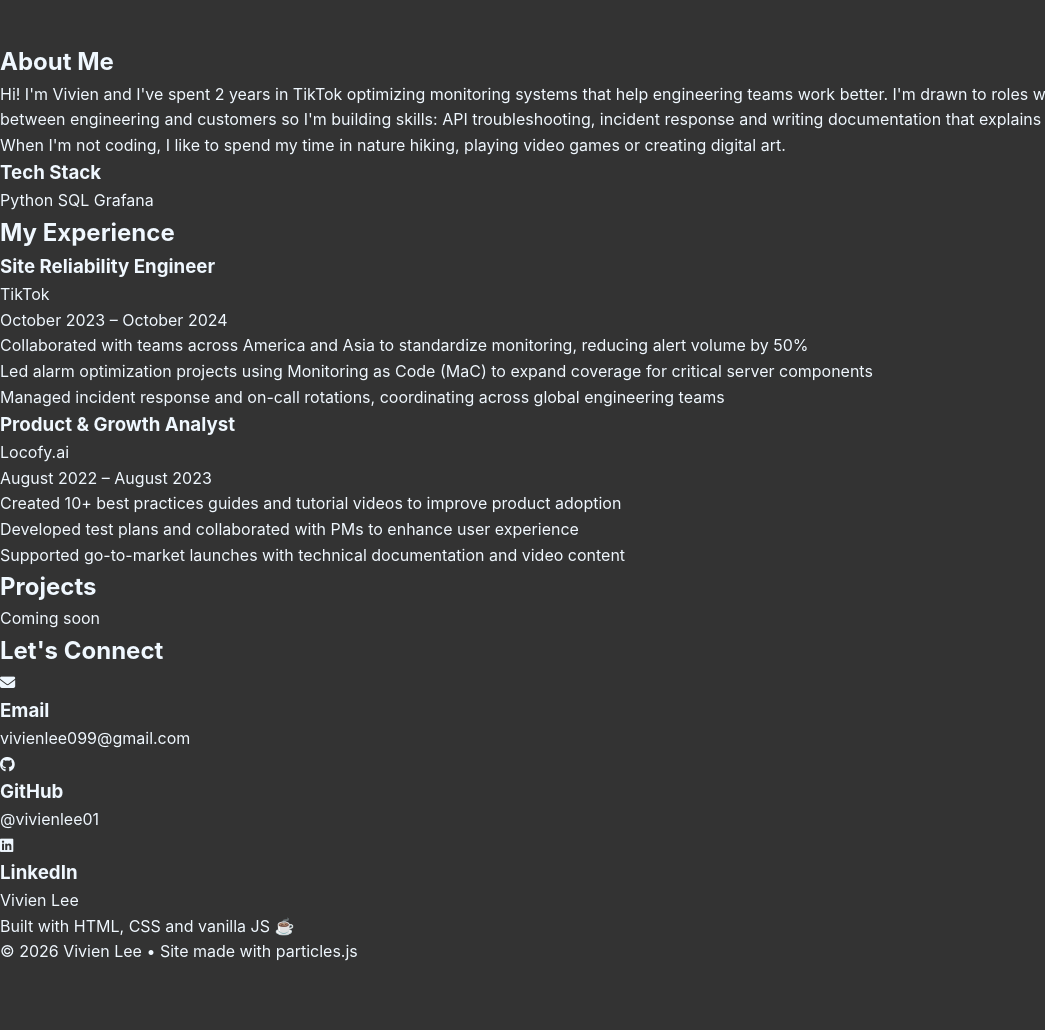
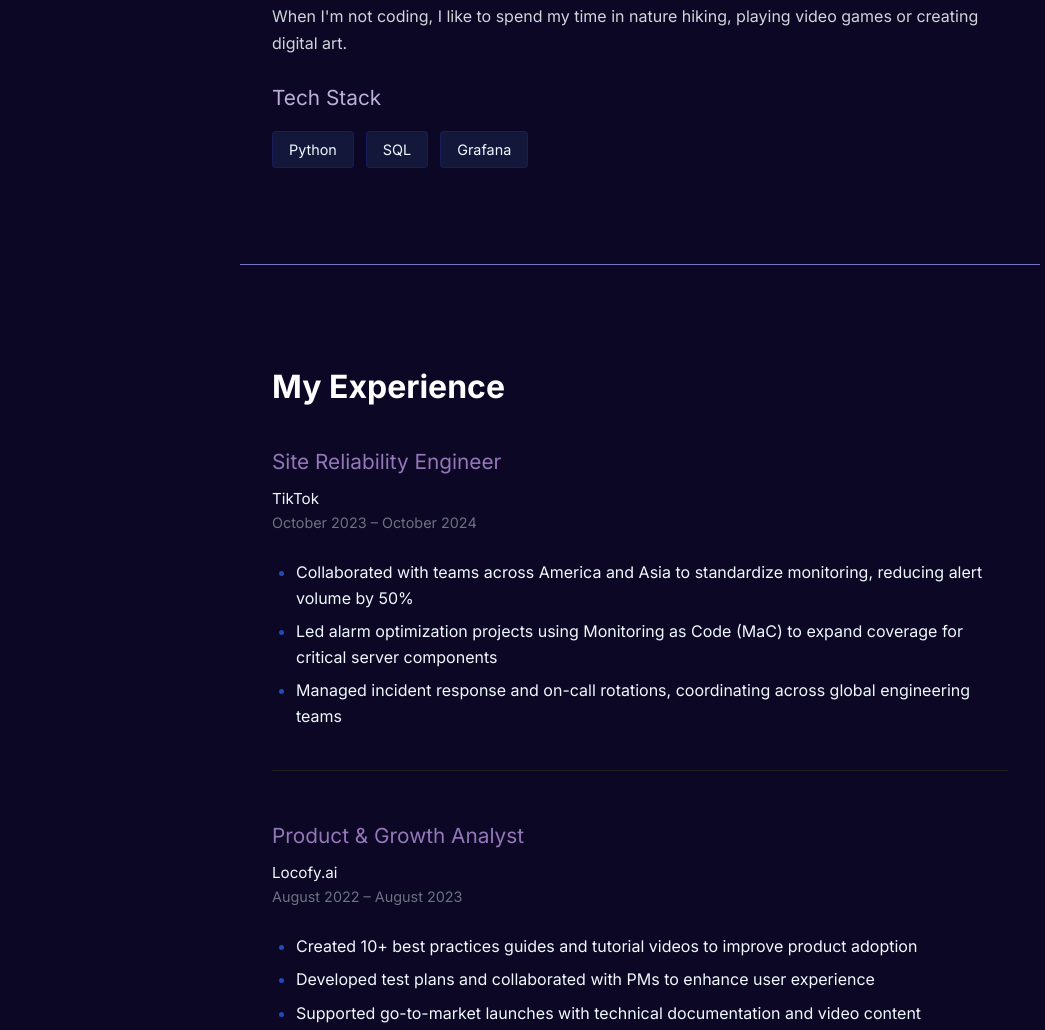
Before and after one commit to vivienlee01/vivienlee01.github.io, a website: page index.html in a window 1280 px wide. Shown: the part 1030-2060 px from the top of the page, without its empty margins (0-1045 px from the left). Before the commit the page ends 1995 px from the top, so only its background shows below. Drawn offline with Linux system fonts and the light colour scheme.

Commit message:
updated css sheet

```diff
--- a/style.css
+++ b/style.css
@@ -1,3 +1,7 @@
+html {
+  scroll-behavior: smooth;
+}
+
 * {
   margin: 0;
   padding: 0;
@@ -5,45 +9,184 @@
 }
 
 body {
-  font-family: -apple-system, BlinkMacSystemFont, "Segoe UI", sans-serif;
+  align-items: center;
+  font-family:
+    "Inter",
+    -apple-system,
+    BlinkMacSystemFont,
+    "Segoe UI",
+    sans-serif;
   line-height: 1.6;
   color: aliceblue;
-  background-color: #333;
+  background-color: #0b0724;
 }
 
-a {
+/* ==== Navigation header ==== */
+nav {
+  position: fixed;
+  top: 0;
+  width: 100%;
+  background: rgba(11, 7, 36, 0.7);
+  backdrop-filter: blur(3px);
+  padding: 1rem 3rem;
+  z-index: 100;
+}
+
+nav a {
   color: aliceblue;
   margin-right: 2rem;
   font-size: 0.95rem;
   transition: color 0.2s;
+  text-decoration: none;
+}
+
+nav a.brand {
+  font-size: 1.5rem;
 }
 
 a:hover {
-  color: #dceeff;
+  color: #7e73b4;
 }
 
+/* ==== Paricles ==== */
+#particlewrapper {
+  height: 400px;
+  width: 100%;
+  position: relative;
+  overflow: hidden;
+}
+
+#particles-js {
+  position: absolute;
+  top: 0;
+  left: 0;
+  width: 100%;
+  height: 100%;
+}
+
+/* ==== Hero ==== */
 #hero {
-  min-height: 50vh;
+  position: relative;
+  min-height: 40vh;
+  width: 100%;
   display: flex;
   flex-direction: column;
-  justify-content: center;
+  justify-content: flex-start;
   align-items: center;
   text-align: center;
-  max-width: 800px;
-  padding: 2rem;
-  margin: 0 auto;
+  padding: 1rem;
+  overflow: hidden;
 }
 
 #hero h1 {
-  font-size: 3rem;
+  margin-top: 0;
+  font-size: 4rem;
   margin-bottom: 1rem;
+  font-weight: 500;
 }
 
 #hero p {
   font-size: 1.2rem;
-  color: #1a9cff;
+  color: #7e73b4;
 }
 
+/* ==== Section ====*/
+section {
+  max-width: 800px;
+  margin: 0 auto;
+  padding: 6rem 2rem;
+}
+
+section:not(#hero) {
+  border-top: 1px solid #7674c4;
+}
+
+/* ==== Typography ====*/
+h2 {
+  font-size: 2rem;
+  font-weight: 700;
+  margin-bottom: 2rem;
+  color: #fff;
+}
+
+h3 {
+  font-size: 1.3rem;
+  font-weight: 500;
+  margin-bottom: 1rem;
+  color: #9477b9;
+}
+
+p {
+  font-size: 1rem;
+  color: #d1d5db;
+  margin-bottom: 1rem;
+  line-height: 1.7;
+}
+
+/* ==== About ==== */
+#about p {
+  margin-bottom: 1.5rem;
+}
+
+#about h3 {
+  color: #bcaed9;
+}
+
+.tech-tags {
+  display: flex;
+  flex-wrap: wrap;
+  gap: 0.75rem;
+  margin-top: 1rem;
+}
+
+.tech-tags span {
+  background: rgba(96, 165, 250, 0.1);
+  padding: 0.4rem 1rem;
+  border-radius: 4px;
+  font-size: 0.9rem;
+  border: 1px solid rgba(35, 48, 230, 0.2);
+}
+
+/* ==== Experience ==== */
+.job {
+  margin-bottom: 3rem;
+  padding-bottom: 2rem;
+  border-bottom: 1px solid #1f1f1f;
+}
+
+.job:last-child {
+  border-bottom: none;
+  margin-bottom: 0; /* remove outside spacing */
+  padding-bottom: 0; /* remove inside spacing */
+}
+.job h3 {
+  margin-bottom: 0.5rem;
+}
+
+.company {
+  font-size: 0.95rem;
+  margin-bottom: 1rem;
+}
+
+.date {
+  color: #6b7280;
+  font-size: 0.9rem;
+  margin-bottom: 1.5rem;
+}
+
+ul {
+  margin-left: 1.5rem;
+}
+
+li {
+  margin-bottom: 0.5rem;
+}
+
+li::marker {
+  color: #1f4bb8;
+}
+
+/* ==== Projects ==== */
 .projects-grid {
   display: grid;
   grid-template-columns: repeat(auto-fit, minmax(300px, 1fr));
@@ -70,3 +213,64 @@ a:hover {
   border-radius: 4px;
   font-size: 0.9rem;
 }
+
+/* ==== Contact ==== */
+.contact-box {
+  display: flex;
+  flex-direction: column;
+  gap: 1.5rem;
+  padding: 2rem;
+  border: 1px solid #7674c4; /* faint border */
+  border-radius: 12px;
+  max-width: 600px;
+  margin: 2rem auto;
+  box-shadow: 0 0 8px rgba(167, 139, 250, 0.15);
+}
+
+.contact-item {
+  display: flex;
+  align-items: center;
+  gap: 1rem;
+}
+
+.contact-item i {
+  font-size: 1.5rem;
+  color: aliceblue;
+  transition: color 0.3s ease; /* only color changes */
+}
+
+.contact-item i:hover {
+  color: #a78bfa;
+  transform: scale(1.2);
+}
+
+.contact-item h3 {
+  margin: 0;
+  font-size: 1rem;
+  font-weight: 600;
+  color: #fff;
+}
+
+.contact-item p {
+  margin: 0;
+  font-size: 0.9rem;
+  color: #9ca3af;
+}
+
+/* ===== FOOTER ===== */
+footer {
+  border-top: 1px solid #1f1f1f;
+  padding: 3rem 2rem 2rem;
+  text-align: center;
+}
+
+.footer-content p {
+  color: #6b7280;
+  font-size: 0.9rem;
+  margin-bottom: 0.5rem;
+}
+
+.footer-note {
+  font-size: 0.85rem;
+  color: #4b5563;
+}
```
